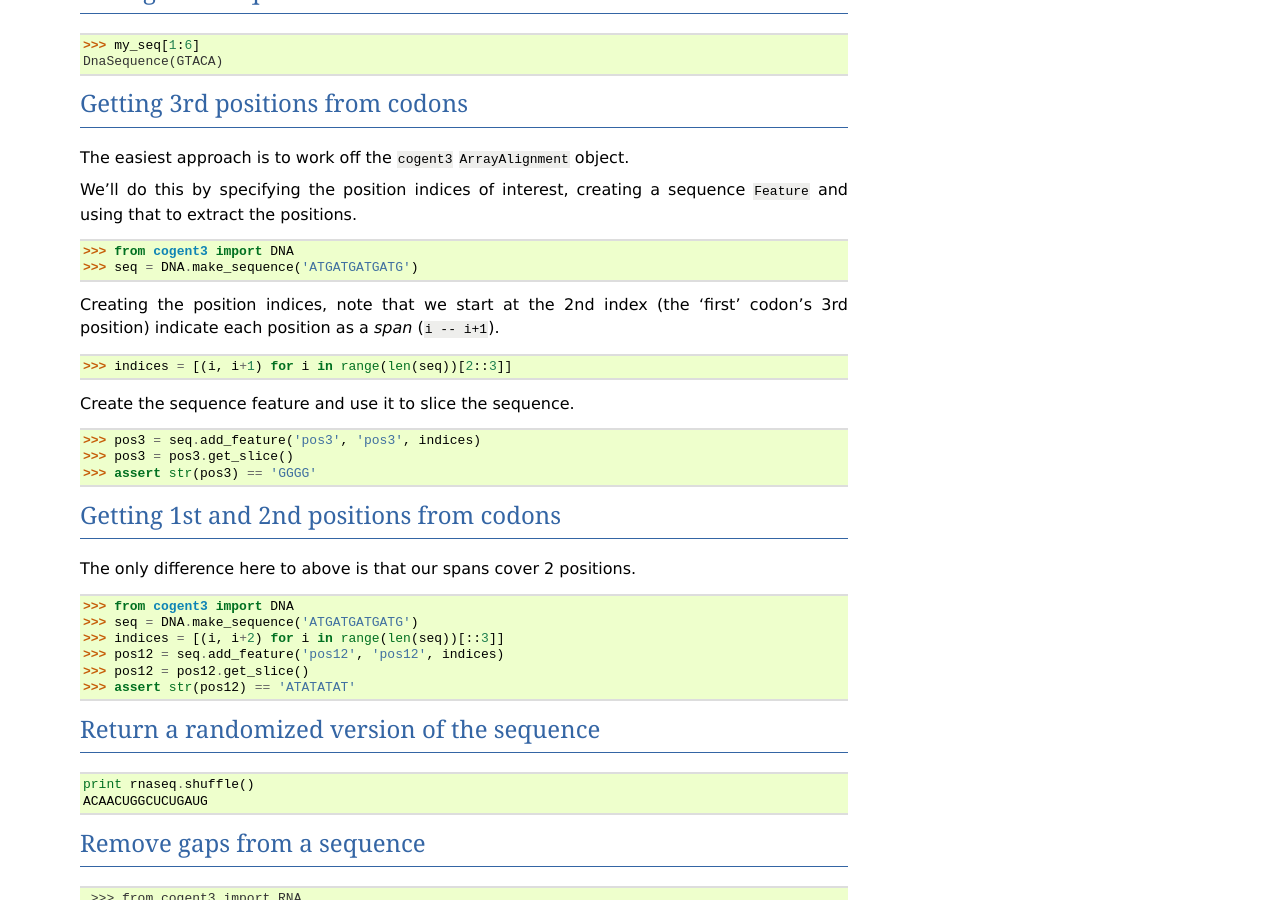
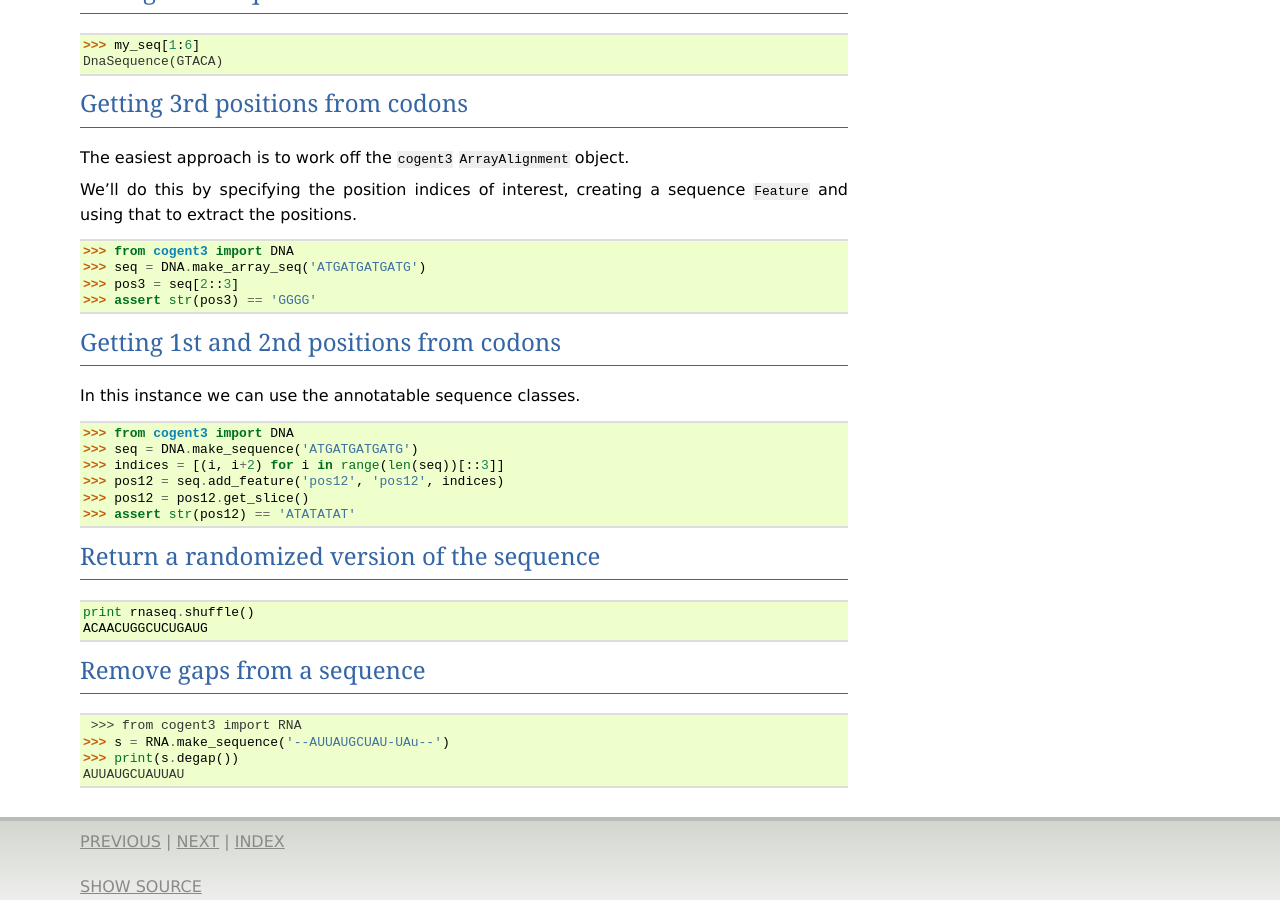
Before and after one commit to cogent3/cogent3, a Sphinx documentation site: the page built from doc/cookbook/DNA_and_RNA_sequences.rst, in a window 1280 px wide and 900 px high, scrolled down 2546 px. Built offline with Sphinx 7.4.7, drawn with Linux system fonts in a browser that asks for light colours; formulas are drawn with MathJax 3.

Commit message:
updated a cookbook example on getting 3rd positions

```diff
--- a/doc/cookbook/DNA_and_RNA_sequences.rst
+++ b/doc/cookbook/DNA_and_RNA_sequences.rst
@@ -179,26 +179,14 @@ We'll do this by specifying the position indices of interest, creating a sequenc
 .. doctest::
 
     >>> from cogent3 import DNA
-    >>> seq = DNA.make_sequence('ATGATGATGATG')
-
-Creating the position indices, note that we start at the 2nd index (the 'first' codon's 3rd position) indicate each position as a *span* (``i -- i+1``).
-
-.. doctest::
-
-    >>> indices = [(i, i+1) for i in range(len(seq))[2::3]]
-
-Create the sequence feature and use it to slice the sequence.
-
-.. doctest::
-
-    >>> pos3 = seq.add_feature('pos3', 'pos3', indices)
-    >>> pos3 = pos3.get_slice()
+    >>> seq = DNA.make_array_seq('ATGATGATGATG')
+    >>> pos3 = seq[2::3]
     >>> assert str(pos3) == 'GGGG'
 
 Getting 1st and 2nd positions from codons
 ^^^^^^^^^^^^^^^^^^^^^^^^^^^^^^^^^^^^^^^^^
 
-The only difference here to above is that our spans cover 2 positions.
+In this instance we can use the annotatable sequence classes.
 
 .. doctest::
 
```
